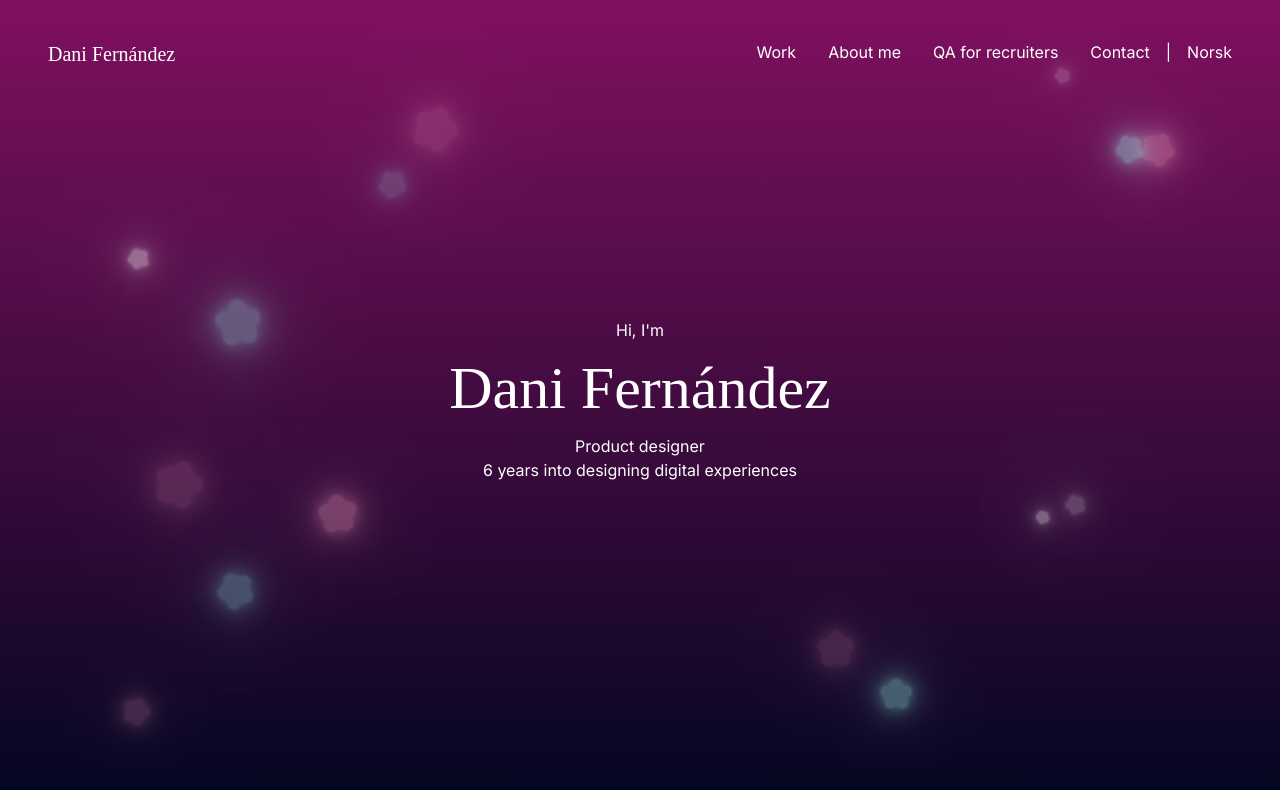
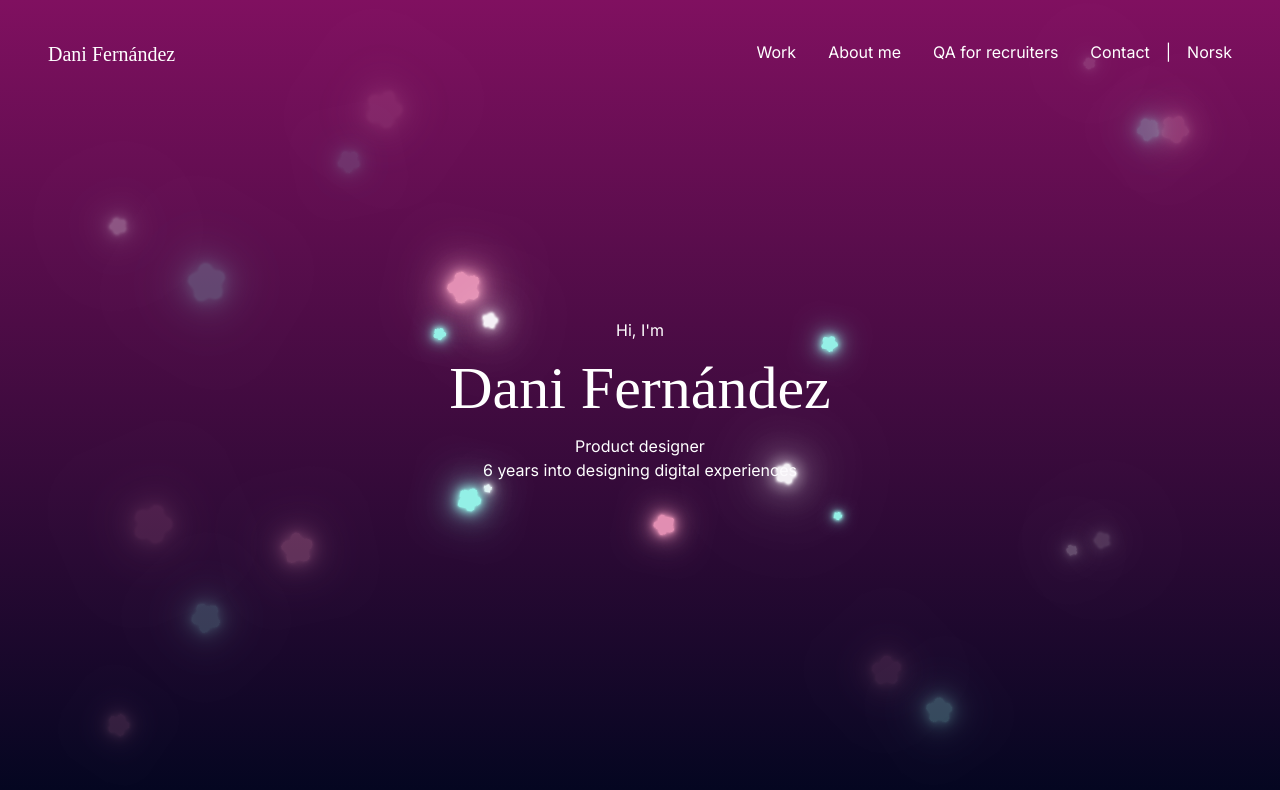
Before and after one commit to Rotshrek/dani-portfolio, a Next.js app in the folder dani-portfolio/: page / in a window 1280 px wide. Shown: the top 790 px of the page. Built offline with nearby package versions, Linux system fonts and the light colour scheme.

Commit message:
update: front stars and name animations

```diff
--- a/dani-portfolio/src/app/page.tsx
+++ b/dani-portfolio/src/app/page.tsx
@@ -1,89 +1,13 @@
 "use client"
 
-import Image from "next/image"
-import { CSSProperties, ReactElement, useCallback, useEffect, useState } from "react"
-
-const baseSize = 120,
-    starsAmount = 15,
-    colors = ["white", "pink", "cyan"]
+import BackgroundStars from "@/components/home/background-stars"
+import NameCard from "@/components/home/name-card"
 
 export default function Home() {
-    const [stars, setStars] = useState<ReactElement[]>([])
-
-    const generateBackgroundStars = useCallback((starsAmount: number) => {
-        const newStars = []
-        for (let i = 0; i < starsAmount; i++) {
-            const starSize = baseSize + Math.random() * baseSize,
-                starColor = colors[Math.floor(Math.random() * colors.length)]
-
-            let direction = "forwards"
-            if (i % 2 === 0) direction = "reverse"
-
-            let xDirection = "right",
-                yDirection = "bottom",
-                fromX = 20,
-                fromY = 20
-            if (i > starsAmount / 4 && i < starsAmount / 2) {
-                xDirection = "left"
-                yDirection = "bottom"
-                fromX = -20
-            } else if (i >= starsAmount / 2 && i <= starsAmount / 1.5) {
-                xDirection = "right"
-                yDirection = "top"
-                fromY = -20
-            } else if (i > starsAmount / 1.5) {
-                xDirection = "left"
-                yDirection = "top"
-                fromX = -20
-                fromY = -20
-            }
-
-            newStars.push(
-                <div
-                    key={i}
-                    className="absolute opacity-40 animate-show-up"
-                    style={
-                        {
-                            "--fromX": fromX + Math.random() * fromX + "vw",
-                            "--fromY": fromY + Math.random() * fromY + "vh",
-                            [yDirection]: `${Math.random() * 30}%`,
-                            [xDirection]: `${Math.random() * 30}%`,
-                            animation: `show-up 2.5s, show-up 180s 2.5s reverse forwards, show-up 2.5s 182.5s forwards`,
-                        } as CSSProperties
-                    }
-                >
-                    <Image
-                        className="animate-spin animate-pulse "
-                        src={`/${starColor}-star.svg`}
-                        alt="star"
-                        width={starSize}
-                        height={starSize}
-                        style={{
-                            animation: `pulse ${2 + Math.random() * 2}s infinite, spin ${
-                                2 + Math.ceil(Math.random() * 6)
-                            }s linear infinite ${direction}`,
-                        }}
-                    />
-                </div>
-            )
-        }
-        return newStars
-    }, [])
-
-    useEffect(() => {
-        const newStars = generateBackgroundStars(starsAmount)
-        setStars(newStars)
-    }, [generateBackgroundStars])
-
     return (
         <main className="bg-gradient-to-b from-pink to-purple flex h-screen">
-            <div className="text-white m-auto w-fit text-center">
-                <p>Hi, I&#39;m</p>
-                <p className="font-serif text-6xl my-4">Dani Fernández</p>
-                <p>Product designer</p>
-                <p>6 years into designing digital experiences</p>
-            </div>
-            <div className="absolute h-screen w-screen overflow-hidden">{stars}</div>
+            <BackgroundStars />
+            <NameCard />
         </main>
     )
 }
--- /dev/null
+++ b/dani-portfolio/src/components/home/background-stars.tsx
@@ -0,0 +1,79 @@
+"use client"
+
+import Image from "next/image"
+import { CSSProperties, ReactElement, useCallback, useEffect, useState } from "react"
+
+const baseSize = 100,
+    starsAmount = 15,
+    colors = ["white", "pink", "cyan"]
+
+export default function BackgroundStars() {
+    const [stars, setStars] = useState<ReactElement[]>([])
+
+    const generateBackgroundStars = useCallback((starsAmount: number) => {
+        const newStars = []
+        for (let i = 0; i < starsAmount; i++) {
+            const starSize = baseSize + Math.random() * baseSize,
+                starColor = colors[Math.floor(Math.random() * colors.length)]
+
+            let direction = "forwards"
+            if (i % 2 === 0) direction = "reverse"
+
+            let xDirection = "right",
+                yDirection = "bottom",
+                fromX = 20,
+                fromY = 20
+            if (i > starsAmount / 4 && i < starsAmount / 2) {
+                xDirection = "left"
+                yDirection = "bottom"
+                fromX = -20
+            } else if (i >= starsAmount / 2 && i <= starsAmount / 1.5) {
+                xDirection = "right"
+                yDirection = "top"
+                fromY = -20
+            } else if (i > starsAmount / 1.5) {
+                xDirection = "left"
+                yDirection = "top"
+                fromX = -20
+                fromY = -20
+            }
+
+            newStars.push(
+                <div
+                    key={i}
+                    className="absolute opacity-30 animate-show-up"
+                    style={
+                        {
+                            "--fromX": fromX + Math.random() * fromX + "vw",
+                            "--fromY": fromY + Math.random() * fromY + "vh",
+                            [yDirection]: `${Math.random() * 27}%`,
+                            [xDirection]: `${Math.random() * 27}%`,
+                            animation: `show-up 2.5s, show-up 180s 2.5s reverse forwards, show-up 2.5s 182.5s forwards`,
+                        } as CSSProperties
+                    }
+                >
+                    <Image
+                        className="animate-spin animate-pulse "
+                        src={`/${starColor}-star.svg`}
+                        alt="star"
+                        width={starSize}
+                        height={starSize}
+                        style={{
+                            animation: `pulse ${2 + Math.random() * 2}s infinite, spin ${
+                                2 + Math.ceil(Math.random() * 6)
+                            }s linear infinite ${direction}`,
+                        }}
+                    />
+                </div>
+            )
+        }
+        return newStars
+    }, [])
+
+    useEffect(() => {
+        const newStars = generateBackgroundStars(starsAmount)
+        setStars(newStars)
+    }, [generateBackgroundStars])
+
+    return <div className="absolute h-screen w-screen overflow-hidden">{stars}</div>
+}
--- /dev/null
+++ b/dani-portfolio/src/components/home/front-stars.tsx
@@ -0,0 +1,74 @@
+export const frontStars = [
+    {
+        color: "pink",
+        yDirection: "top",
+        xDirection: "left",
+        top: "26%",
+        left: "30%",
+        size: 160,
+    },
+    {
+        color: "white",
+        yDirection: "top",
+        xDirection: "left",
+        top: "30%",
+        left: "32%",
+        size: 160,
+    },
+    {
+        color: "cyan",
+        yDirection: "top",
+        xDirection: "left",
+        top: "38%",
+        left: "32%",
+        size: 60,
+    },
+    {
+        color: "cyan",
+        yDirection: "top",
+        xDirection: "right",
+        top: "38%",
+        right: "32%",
+        size: 80,
+    },
+    {
+        color: "white",
+        yDirection: "bottom",
+        xDirection: "left",
+        bottom: "34%",
+        left: "35%",
+        size: 80,
+    },
+    {
+        color: "cyan",
+        yDirection: "bottom",
+        xDirection: "left",
+        bottom: "30%",
+        left: "32%",
+        size: 120,
+    },
+    {
+        color: "pink",
+        yDirection: "bottom",
+        xDirection: "left",
+        bottom: "28%",
+        left: "48%",
+        size: 100,
+    },
+    {
+        color: "white",
+        yDirection: "bottom",
+        xDirection: "right",
+        bottom: "27%",
+        right: "30%",
+        size: 220,
+    },
+    {
+        color: "cyan",
+        yDirection: "bottom",
+        xDirection: "right",
+        bottom: "33%",
+        right: "33%",
+        size: 40,
+    },
+]
--- /dev/null
+++ b/dani-portfolio/src/components/home/name-card.tsx
@@ -0,0 +1,51 @@
+"use client"
+
+import Image from "next/image"
+import { frontStars } from "./front-stars"
+
+const stars = frontStars.map((star, i) => {
+    let fromX = -30,
+        fromY = 30
+
+    if (star.xDirection === "right") fromX = 30
+    if (star.yDirection === "top") fromY = -30
+
+    return (
+        <div
+            key={i}
+            className="absolute animate-show-up"
+            style={
+                {
+                    "--fromX": fromX + "vw",
+                    "--fromY": fromY + "vh",
+                    [star.yDirection]: star[star.yDirection],
+                    [star.xDirection]: star[star.xDirection],
+                    animation: `show-up 2.5s`,
+                } as CSSProperties
+            }
+        >
+            <Image
+                className="animate-spin animate-pulse "
+                src={`/${star.color}-star.svg`}
+                alt="star"
+                width={star.size}
+                height={star.size}
+                style={{
+                    animation: `pulse 3s infinite, spin 7s linear infinite`,
+                }}
+            />
+        </div>
+    )
+})
+
+export default function NameCard() {
+    return (
+        <div className="text-white m-auto w-fit text-center">
+            <div>{stars}</div>
+            <p>Hi, I&#39;m</p>
+            <p className="font-serif text-6xl my-4 animate-enlarge">Dani Fernández</p>
+            <p>Product designer</p>
+            <p>6 years into designing digital experiences</p>
+        </div>
+    )
+}
--- a/dani-portfolio/tailwind.config.js
+++ b/dani-portfolio/tailwind.config.js
@@ -18,12 +18,18 @@ module.exports = {
         extend: {
             animation: {
                 "show-up": "show-up 1s ease-in-out",
+                enlarge: "enlarge 2.5s ease-in-out",
             },
             keyframes: {
                 "show-up": {
                     "0%": { transform: "translate(var(--fromX), var(--fromY))" },
                     "100%": { transform: "translate(0, 0)" },
                 },
+                enlarge: {
+                    "0%": { transform: "scale(0.72)" },
+                    "20%": { transform: "scale(0.7)" },
+                    "100%": { transform: "scale(1)" },
+                },
             },
         },
     },
```
